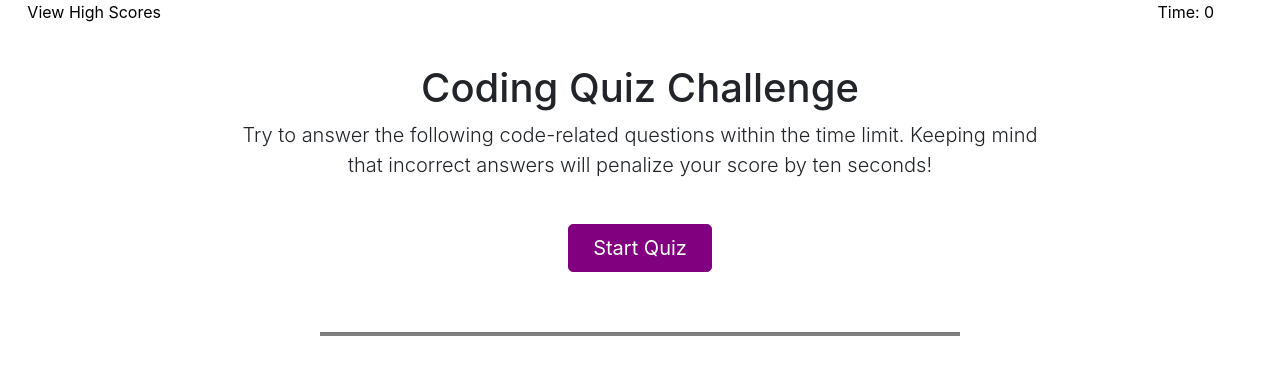
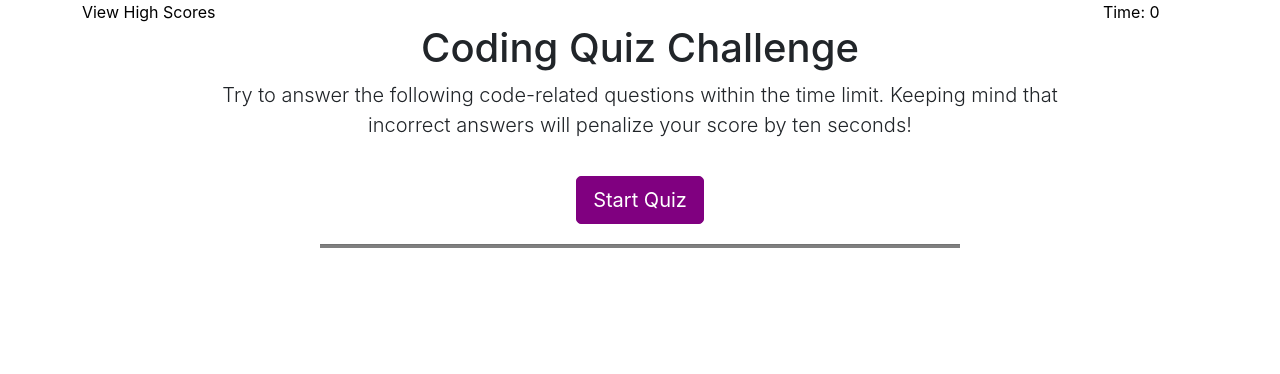
Before and after one commit to bagl0025/Code-Quiz, a plain HTML site: page index.html in a window 1280 px wide. Drawn offline with nearby package versions, Linux system fonts and the light colour scheme.

Commit message:
Fixed bugs and simplified code

```diff
--- a/assets/css/style.css
+++ b/assets/css/style.css
@@ -5,6 +5,7 @@
 
 .btn {
   margin: 20px;
+  justify-content: center;
 }
 
 .btn-primary {
@@ -38,7 +39,7 @@
 }
 
 /* info collected in the inout box */
-.hs_info {
+#hs_info {
   display: inline-block;
   padding: 10px 15px;
   font-size: 20px;
--- a/assets/js/script.js
+++ b/assets/js/script.js
@@ -39,7 +39,7 @@ else {
     // new scores will initially be added to bottom of the list
     // but then sorted on reload
     scores.sort(function(a, b) {
-        return a[1] - b[1];
+        return b[1] -a[1];
     });
 }
 
@@ -94,7 +94,7 @@ $("#start").on("click", function() {
             $("#intro").remove();
             $("#start").remove();
             for (var i = 0; i < 4; i++) {
-                $("#wrapper").append("<button type='button' id='btn-select" + i + "'" + "class='btn btn-primary btn-lg d-grid col-lg-8 col-md-6' col-sm-4></button>");
+                $("#wrapper").append("<button type='button' id='btn-select" + i + "'" + "class='btn btn-primary btn-lg d-flex col-12'></button>");
             }
             populateList();
         }
@@ -118,7 +118,11 @@ $("#start").on("click", function() {
         $("[id*='btn-select']").remove();
         $("h1").after("<p></p>");
         $("p").text("Your final score is " + timer + ".")
-        $("#wrapper").append("Enter initials: ", "<input type='text' id='inits' class='hs_info' placeholder='Enter your initials'> </input>", "<button type='button' id='btn-submit' class='btn btn-primary btn-md hs_info'>Submit</button>");
+        // $("#wrapper").append("Enter initials: ", "<input type='text' id='inits' class='hs_info' placeholder='Enter your initials'> </input>", "<button type='button' id='btn-submit' class='btn btn-primary btn-md hs_info'>Submit</button>");
+        $("#wrapper").append("<div id='hs_info'></div>");
+        $("#hs_info").append("Enter Initials: ", "<input type='text' id='inits' placeholder='Enter your initials'> </input>");
+        $("#hs_info").append("<button type='button' id='btn-submit' class='btn btn-primary btn-md'>Submit</button>");
+
         $("#answer").text("");
     };
 });
@@ -126,6 +130,7 @@ $("#start").on("click", function() {
 // display and save high scores
 function highScores() {
     $("#wrapper").remove();
+    $("#start").remove();
     $("h1").text("High scores");
     $("h1").append("<ol></ol>");
 
--- a/index.html
+++ b/index.html
@@ -10,29 +10,36 @@
 </head>
 
 <body>
+    <!-- header section - done -->
     <header class="row">
-        <div class="col-lg-2 lText" id="viewHighScores">View High Scores</div>
-        <div class="col-lg-8"></div>
-        <div class="col-lg-2 rText">Time: 0</div>
+        <div class="col-lg-3 lText" id="viewHighScores">View High Scores</div>
+        <div class="col-lg-6"></div>
+        <div class="col-lg-3 rText">Time: 0</div>
     </header>
-    <main class=>
-        <div class="display-5 px-3 py-4 my-3 text-center">
-            <h1 class="text-center fw-bold">Coding Quiz Challenge</h2>
-            <div class="col-lg-8 col-md-6 col-sm-4 mx-auto" id="wrapper">
-            <p class="lead mb-4" id="intro">Try to answer the following code-related questions within the time limit.
-                Keeping mind that incorrect answers will penalize your score by ten seconds!</p>
-            <div class="d-grid gap-2 d-sm-flex justify-content-sm-center">
-                <button type="button" id="start" class="btn btn-primary btn-lg px-4 gap-3">Start Quiz</button>
+    <main>
+        <!-- main container -->
+        <div class="text-center">
+            <h1>Coding Quiz Challenge</h1>
+            <!-- button wrapper -->
             </div>
+                <div class="row justify-content-center">
+                <div id="wrapper" class="text-center justify-content-center">
+                    <p id="intro" class="lead mb-3 col-lg-8 mx-auto">Try to answer the following code-related questions within the time limit.
+                        Keeping mind that incorrect answers will penalize your score by ten seconds!</p>
+                </div>
+            </div>
+            <!-- lower button -->
+            <div class="row d-md-flex justify-content-center">
+                <button type="button" id="start" class="btn btn-primary btn-lg">Start Quiz</button>
             </div>
         </div>
+
+        <!-- answer section -->
         <div class="text-center">
             <hr id='hrrule' style='height:3px;margin:auto;color:gray;background-color:gray;width:50%'>
         </div>
-        <div id="answer">
-        </div>
+        <div id="answer"></div>
     </main>
-
     <script src="https://cdnjs.cloudflare.com/ajax/libs/jquery/3.4.1/jquery.min.js"></script>
     <script src="https://cdnjs.cloudflare.com/ajax/libs/moment.js/2.24.0/moment.min.js"></script>
     <script src="./assets/js/script.js"></script>
```
